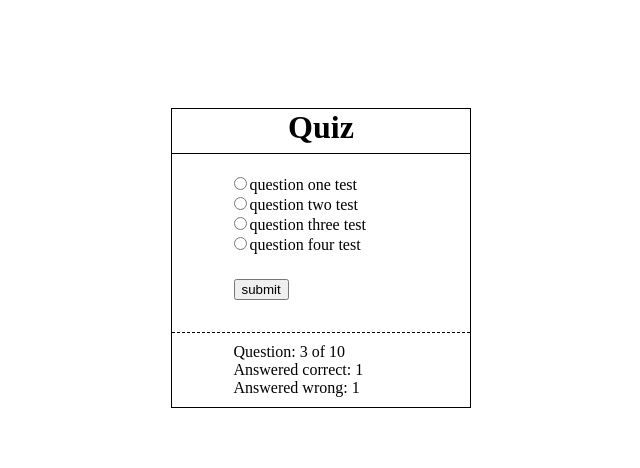
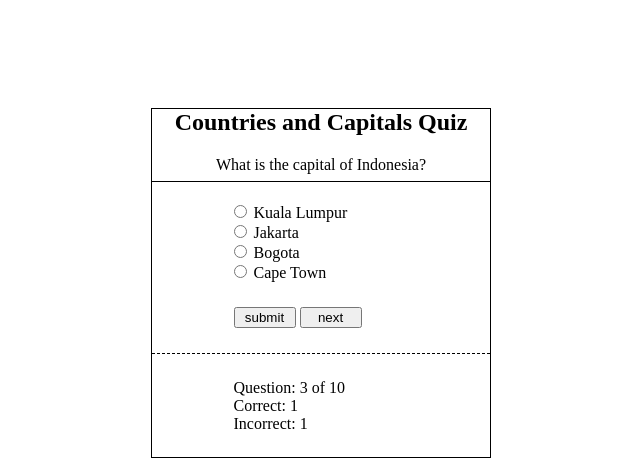
Before and after one commit to preston206/countries-and-capitals-quiz, a plain HTML site: page index.html in a window 1280 px wide. Shown: the whole page, without its empty margins (319-959 px from the left). Drawn offline with Linux system fonts and the light colour scheme.

Commit message:
initial wireframe layout

```diff
--- a/index.html
+++ b/index.html
@@ -13,29 +13,35 @@
 <body>
     <div class="container">
         <header>
-            <h1>Quiz</h1>
+            <h2>Countries and Capitals Quiz</h2>
+            <p class="question">What is the capital of <span class="country">Indonesia</span>?</p>
         </header>
         <main>
             <div class="sub-container">
-                <form class="">
-                    <div class="questions">
-                        <input type="radio" name="questions" id="q1"><label for="q1">question one test</label></input><br />
-                        <input type="radio" name="questions" id="q2"><label for="q2">question two test</label></input><br />
-                        <input type="radio" name="questions" id="q3"><label for="q3">question three test</label></input><br />
-                        <input type="radio" name="questions" id="q4"><label for="q4">question four test</label></input>
+                <form id="quiz-form">
+                    <div class="answers">
+                        <input type="radio" name="answers" id="a1">
+                            <label for="a1" class="a1">Kuala Lumpur</label></input><br />
+                        <input type="radio" name="answers" id="a2">
+                            <label for="a2" class="a2">Jakarta</label></input><br />
+                        <input type="radio" name="answers" id="a3">
+                            <label for="a3" class="a3">Bogota</label></input><br />
+                        <input type="radio" name="answers" id="a4">
+                            <label for="a4" class="a4">Cape Town</label></input>
                     </div>
-                <div class="button">
-                    <button type="submit">submit</button>
-                </div>
-            </form>
+                    <div class="button">
+                        <button type="submit">submit</button>
+                        <button type="button" id="next">next</button>
+                    </div>
+                </form>
             </div>
         </main>
-        <footer class="">
+        <footer>
             <div class="sub-container">
                 <div class="player-info">
-                    <span class="">Question: 3 of 10</span><br />
-                    <span class="">Answered correct: 1</span><br />
-                    <span class="">Answered wrong: 1</span>
+                    <span>Question: <span class="current-question">3</span> of 10</span><br />
+                    <span>Correct: <span class="correct-score">1</span></span><br />
+                    <span>Incorrect: <span class="incorrect-score">1</span></span>
                 </div>
             </div>
         </footer>
--- a/style.css
+++ b/style.css
@@ -8,11 +8,10 @@ body {
 
 .container {
     border: 1px solid black;
-    height: 300px;
-    width: 300px;
+    height: 350px;
+    width: 340px;
     margin-left: auto;
     margin-right: auto;
-    /*background-color: gray;*/
 }
 
 .sub-container {
@@ -25,20 +24,18 @@ body {
 
 header {
     width: 100%;
-    height: 15%;
+    height: 21%;
     border-bottom: 1px solid black;
     text-align: center;
-    /*background-color: lightgreen;*/
 }
 
-h1 {
+h2 {
     margin-top: 0;
 }
 
 main {
     width: 100%;
-    height: 60%;
-    /*background-color: lightpink;*/
+    height: 49%;
 }
 
 form {
@@ -49,29 +46,33 @@ input {
     margin-left: 0;
 }
 
+.correct {
+    background-color: orange;
+}
+
+button {
+    width: 62px;
+}
 .button {
-    width: 40px;
-    /*margin-left: auto;
-    margin-right: auto;*/
+    width: 130px;
     padding-top: 25px;
 }
 
-.questions {
+/*.answers {
     width: 150px;
-    /*border: 1px solid black;*/
-}
+    border: 1px solid black;
+}*/
 
 footer {
     width: 100%;
-    height: 25%;
-    padding-top: 10px;
+    height: 30%;
+    padding-top: 25px;
     border-top: 1px dashed black;
-    /*background-color: lightblue;*/
 }
 
-.player-info {
+/*.player-info {
     width: 140px;
-    /*margin-left: auto;
-    margin-right: auto;*/
-    /*border: 1px solid black;*/
-}
+    margin-left: auto;
+    margin-right: auto;
+    border: 1px solid black;
+}*/
```
Also changed, not shown: app.js (added, +24 -0 lines).
